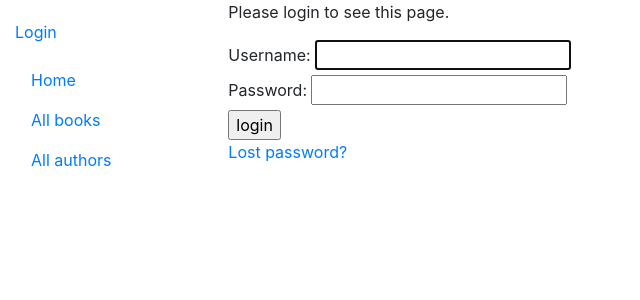
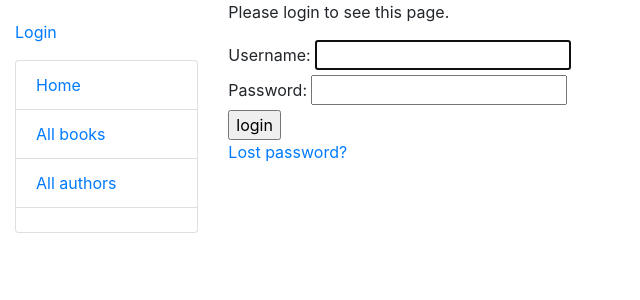
Before and after one commit to to-sky/local-library, a Django app: a page that uses catalog/templates/base_generic.html in a window 1280 px wide. Shown: the top 300 px of the page, without its empty margins (0-640 px from the left). Run offline with Django 3.2, Linux system fonts and the light colour scheme; some libraries are stand-ins or nearby versions.

Commit message:
added all borrowed list

```diff
--- a/catalog/templates/base_generic.html
+++ b/catalog/templates/base_generic.html
@@ -5,6 +5,7 @@
     <title>Local Library | {% block title %}{% endblock %}</title>
     <meta name="viewport" content="width=device-width, initial-scale=1">
     <link rel="stylesheet" href="https://stackpath.bootstrapcdn.com/bootstrap/4.1.3/css/bootstrap.min.css" integrity="sha384-MCw98/SFnGE8fJT3GXwEOngsV7Zt27NXFoaoApmYm81iuXoPkFOJwJ8ERdknLPMO" crossorigin="anonymous">
+<link rel="stylesheet" href="https://use.fontawesome.com/releases/v5.3.1/css/all.css" integrity="sha384-mzrmE5qonljUremFsqc01SB46JvROS7bZs3IO2EmfFsd15uHvIt+Y8vEf7N7fWAU" crossorigin="anonymous">
 
     <script src="https://code.jquery.com/jquery-3.3.1.slim.min.js" integrity="sha384-q8i/X+965DzO0rT7abK41JStQIAqVgRVzpbzo5smXKp4YfRvH+8abtTE1Pi6jizo" crossorigin="anonymous"></script>
     <script src="https://cdnjs.cloudflare.com/ajax/libs/popper.js/1.14.3/umd/popper.min.js" integrity="sha384-ZMP7rVo3mIykV+2+9J3UJ46jBk0WLaUAdn689aCwoqbBJiSnjAK/l8WvCWPIPm49" crossorigin="anonymous"></script>
@@ -20,9 +21,9 @@
                 {% block sidebar %}
                     <ul class="sidebar-nav">
                         {% if user.is_authenticated %}
-                            <li>User: {{ user.get_full_name }}</li>
+                            <li class="lead">{{ user.get_full_name }}</li>
                             <li>
-                                <a href="{% url 'logout' %}?next={{ request.path }}">Logout</a>
+                                <a href="{% url 'logout' %}?next={{ request.path }}">Logout <i class="fas fa-sign-out-alt"></i></a>
                             </li>
                         {% else %}
                             <li>
@@ -31,14 +32,29 @@
                         {% endif %}
                     </ul>
 
-                     <div class="nav flex-column nav-pills" id="v-pills-tab" role="tablist" aria-orientation="vertical">
-                        <a class="nav-link" id="v-pills-home-tab"  href="{% url 'index' %}">Home</a>
-                        <a class="nav-link" id="v-pills-books" href="{% url 'books' %}">All books</a>
-                        <a class="nav-link" id="v-pills-authors" href="{% url 'authors' %}">All authors</a>
-                         {% if user.is_authenticated %}
-                             <a class="nav-link" id="v-pills-borrowed" href="{% url 'my-borrowed' %}">My Borrowed</a>
-                         {% endif %}
-                    </div>
+                     <ul class="list-group">
+                         <li class="list-group-item">
+                             <a href="{% url 'index' %}">Home</a>
+                         </li>
+                         <li class="list-group-item">
+                            <a href="{% url 'books' %}">All books</a>
+                         </li>
+                         <li class="list-group-item">
+                             <a href="{% url 'authors' %}">All authors</a>
+                         </li>
+                         <li class="list-group-item">
+                            {% if user.is_authenticated %}
+                                <a href="{% url 'my-borrowed' %}">My Borrowed</a>
+                            {% endif %}
+                         </li>
+                     </ul>
+
+
+                    {% if perms.catalog.can_mark_returned %}
+                        <hr>
+                        <a href="{% url 'all-borrowed' %}">All Borrowed</a>
+                    {% endif %}
+
                 {% endblock %}
             </div>
 
--- a/catalog/urls.py
+++ b/catalog/urls.py
@@ -10,5 +10,6 @@ urlpatterns = [
     url(r'^book/(?P<pk>\d+)$', views.BookDetailView.as_view(), name='book-detail'),
     url(r'^authors/$', views.AuthorListView.as_view(), name='authors'),
     url(r'^author/(?P<pk>\d+)$', views.AuthorDetailView.as_view(), name='author-detail'),
-    url(r'^mybooks/$', views.LoanedBooksByUserListView.as_view(), name='my-borrowed')
+    url(r'^mybooks/$', views.LoanedBooksByUserListView.as_view(), name='my-borrowed'),
+    url(r'^borrowed/$', views.BorrowedBooksListView.as_view(), name='all-borrowed')
 ]
```
Also changed, not shown: catalog/templates/catalog/all_borrowed_books.html (added, +17 -0 lines), catalog/views.py (+11 -1 lines), db.sqlite3.
